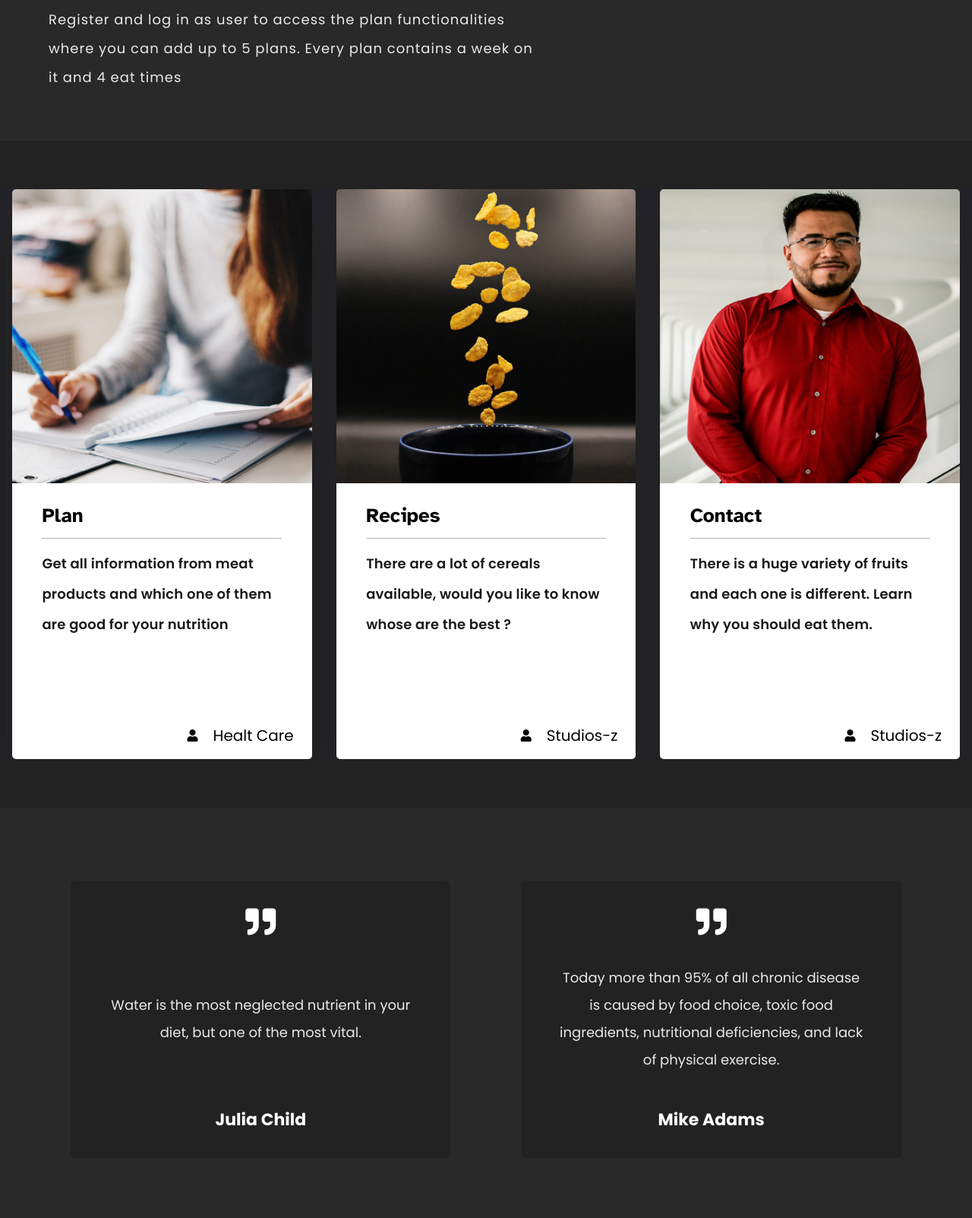
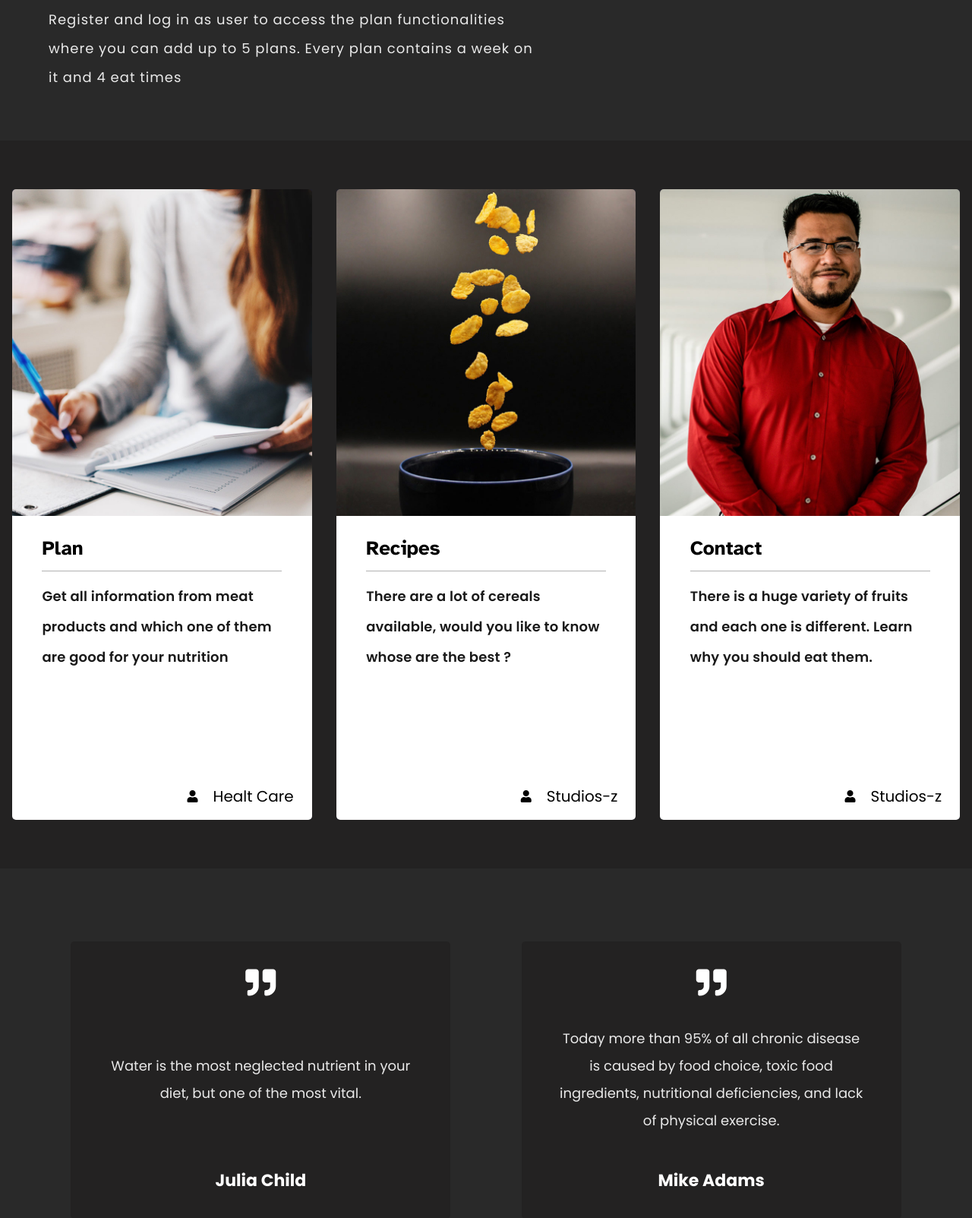
Before and after one commit to lovintocode/dark-themed-web, a PHP site: page / in a window 1280 px wide. Shown: the part 1294-2897 px from the top of the page at 76% size. Run offline with PHP 8.4, Linux system fonts and the light colour scheme.

Commit message:
Last updates 8.0

```diff
--- a/css/home/second-section.css
+++ b/css/home/second-section.css
@@ -9,17 +9,17 @@
 }
 #image-gallery .box-link {
   color: #000000;
+  margin: 0 1em;
 }
 #image-gallery .card {
 	width: 90%;
-  height: 700px;
+  height: auto;
   max-width: 700px;
   height: auto;
   display: flex;
   flex-direction: column;
   margin-bottom: 2em;
   margin: 1em auto;
-  padding: 0 1em;
   cursor: pointer;
   box-shadow: rgba(50, 50, 93, 0.25) 0px 30px 60px -12px inset, rgba(0, 0, 0, 0.3) 0px 18px 36px -18px inset;
   transition:all 0.8s ease;
@@ -44,6 +44,7 @@
   position: relative;
   width: 100%;
   height: 300px;
+  min-height: 250px;
   margin: 0 auto;
   margin-top: -2em;
   background-color: #ffff;
@@ -77,17 +78,20 @@
   bottom: 1em;
   margin-top: 4em;
 }
+#image-gallery .card:hover .border-move {
+  width: 100%;
+}
 #image-gallery .card .text-container .image-autor .autor-text {
   font-size: 20px;
   margin-left: 1em;
 }
-#image-gallery .card .text-container .border-move {
+#image-gallery .card .border-move {
+  bottom: 0;
+  left: 0;
+  border-radius: 5px;
   border-bottom: 1px solid #ff4545;
   border-width: 8px;
-  transition: 1s;
-}
-#image-gallery .card .border-move {
-  border-radius: 5px;
+  transition: all 0.5s ease;
 }
 @media only screen and (min-width: 768px) {
   #image-gallery {
@@ -95,7 +99,7 @@
   }
   #image-gallery .card {
     width: 100%;
-    height: 600px;
+    height: auto;
   }
   #image-gallery .card .text-container {
     height: 250px;
@@ -112,7 +116,7 @@
 }
 @media only screen and (min-width: 992px) {
   #image-gallery .card {
-    height: 750px;
+    height: auto;
   }
   #image-gallery .card .text-container {
     height: 300px;
--- a/css/home/third-section.css
+++ b/css/home/third-section.css
@@ -40,7 +40,6 @@
 	margin-top: 2em;
 	text-align: center;
 	font-size: 18px;
-  padding: 0 2em;
   line-height: 36px;
   color: rgba(255, 255, 255, 0.9);
 }
@@ -60,6 +59,9 @@
     max-width: 500px;
     padding: 2em 0.5em;
   }
+  #quotes .box-container .box .text {
+   padding: 0 2em;
+  }
 }
 @media only screen and (min-width: 1500px) {
   #quotes .box-container .box {
--- a/css/libraries/modal.css
+++ b/css/libraries/modal.css
@@ -47,6 +47,7 @@
   margin-bottom: 2rem;
   line-height: 1.5;
   color: rgba(0,0,0,.8);
+  overflow: auto;
 }
 .modal__content .image-title-container {
   display: flex;
--- a/pages/subpages/home/cards.php
+++ b/pages/subpages/home/cards.php
@@ -1,7 +1,7 @@
 <!-- Second Section -->
 <div id="image-gallery">
   <a class="box-link" href="index.php?page=plan">
-    <div class="card moving-box">
+    <div class="card">
       <div class="image-container">
         <img class="image lazy" src="img/photos/card1.jpg" alt="suit">
       </div>
@@ -17,7 +17,7 @@
     </div>
   </a>
   <a class="box-link" href="index.php?page=recipes">
-    <div class="card moving-box">
+    <div class="card">
       <div class="image-container">
         <img class="image lazy" src="img/photos/card2.jpg" alt="girl">
       </div>
@@ -33,7 +33,7 @@
     </div>
   </a>
   <a class="box-link" href="index.php?page=contact">
-    <div class="card moving-box">
+    <div class="card">
       <div class="image-container">
         <img class="image lazy" src="img/photos/card3.jpg" alt="fire-man">
       </div>
```
